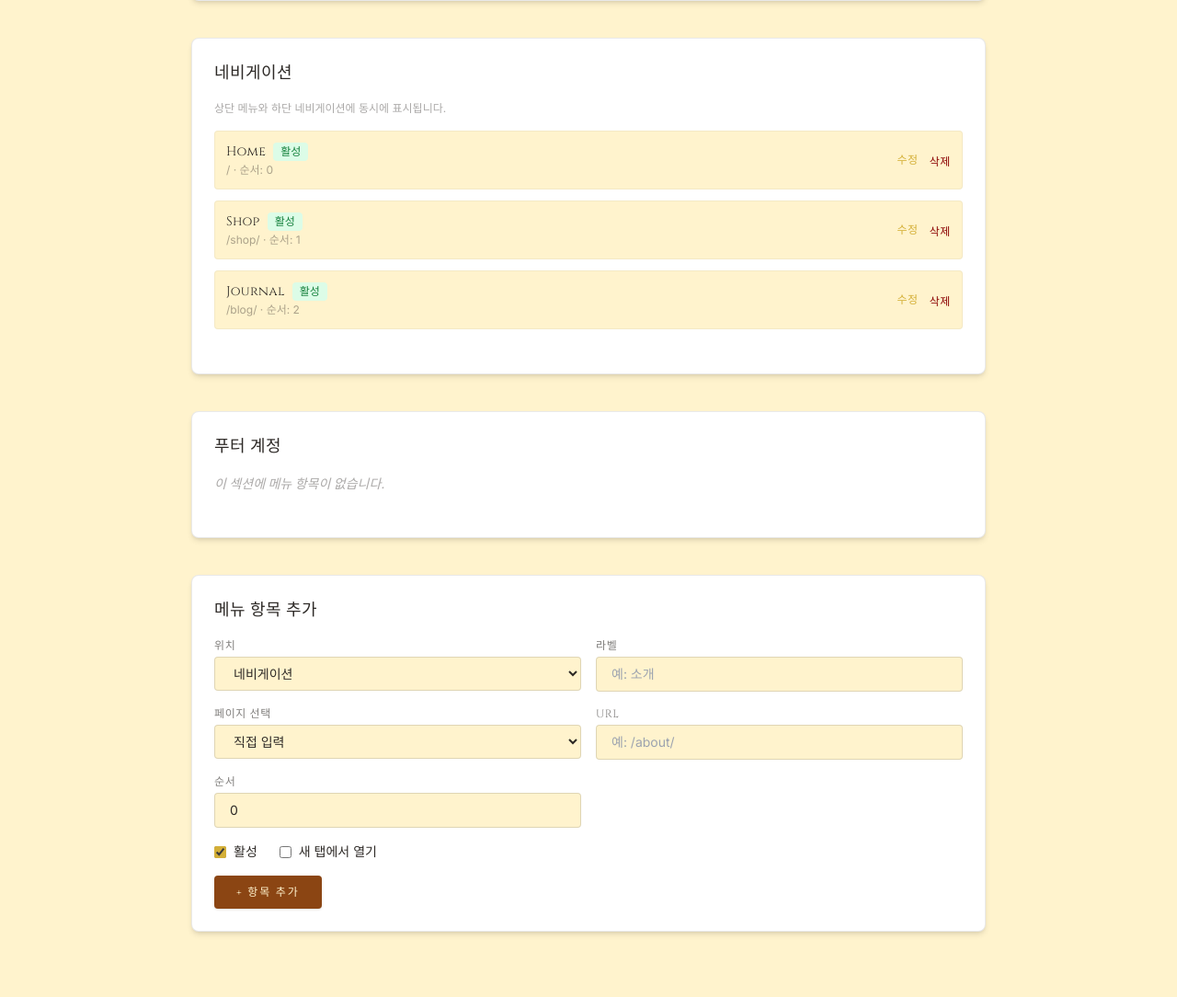
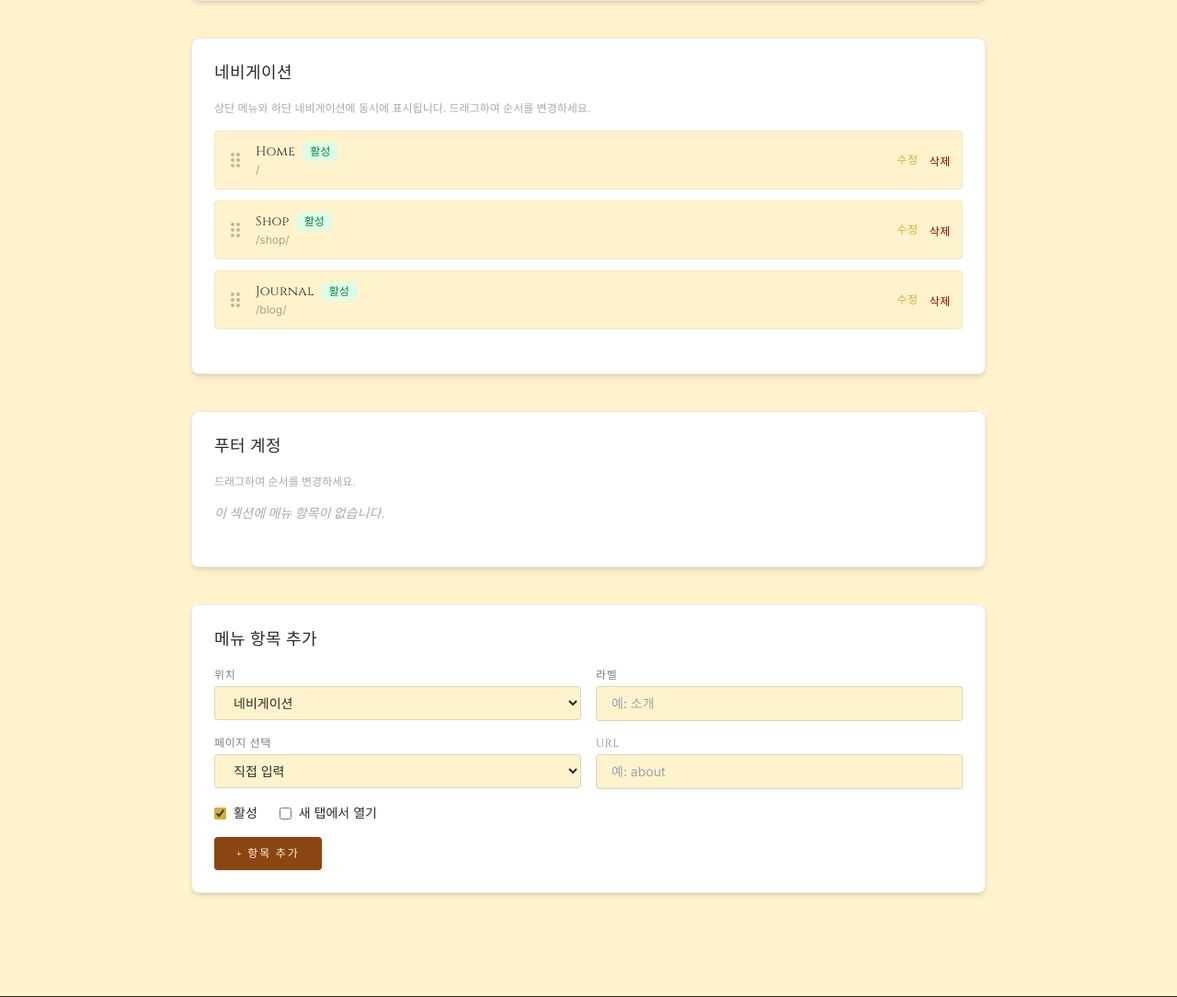
Before and after one commit to catcatdo/atelier, a Django app: page /shop/manage/menu/ in a window 1280 px wide. Shown: the part 801-1885 px from the top of the page at 92% size. Run offline with Django 4.2, Linux system fonts and the light colour scheme; the visitor is signed in with stand-in values (Sample User, id 1); data comes from the database, SQL or seed files in the repository; data that the repository does not hold is empty; some libraries are stand-ins or nearby versions; some web fonts are replaced.

Commit message:
Add drag-and-drop menu reordering and URL auto-format
- Add SortableJS drag-and-drop for menu item ordering (replaces manual number input)
- Add AJAX reorder endpoint to persist drag order without page reload
- Auto-format URL input: typing "about" becomes "/about/" on blur
- External URLs (http/https) are left untouched

Co-Authored-By: Claude Opus 4.6 <noreply@anthropic.com>

```diff
--- a/shop/urls.py
+++ b/shop/urls.py
@@ -21,6 +21,7 @@ urlpatterns = [
     path('manage/menu/add/', views.manage_menu_add_view, name='manage_menu_add'),
     path('manage/menu/<int:pk>/edit/', views.manage_menu_edit_view, name='manage_menu_edit'),
     path('manage/menu/<int:pk>/delete/', views.manage_menu_delete_view, name='manage_menu_delete'),
+    path('manage/menu/reorder/', views.manage_menu_reorder_view, name='manage_menu_reorder'),
     path('manage/site-settings/', views.manage_site_settings_view, name='manage_site_settings'),
     path('manage/page/create/', views.manage_page_create_view, name='manage_page_create'),
     path('manage/page/<int:pk>/edit/', views.manage_page_edit_view, name='manage_page_edit'),
--- a/shop/views.py
+++ b/shop/views.py
@@ -620,6 +620,22 @@ def manage_menu_delete_view(request, pk):
     return redirect('manage_menu')
 
 
+@staff_member_required
+def manage_menu_reorder_view(request):
+    import json
+    from django.http import JsonResponse
+    if request.method == 'POST':
+        try:
+            data = json.loads(request.body)
+            order = data.get('order', [])
+            for idx, pk in enumerate(order):
+                MenuItem.objects.filter(pk=pk).update(display_order=idx)
+            return JsonResponse({'ok': True})
+        except (json.JSONDecodeError, TypeError):
+            return JsonResponse({'ok': False}, status=400)
+    return JsonResponse({'ok': False}, status=405)
+
+
 # ── Page Views ──
 
 
--- a/templates/shop/manage_menu.html
+++ b/templates/shop/manage_menu.html
@@ -127,13 +127,18 @@
     <div class="mb-10 bg-white rounded-lg border border-charcoal/10 shadow-md p-6">
         <h2 class="font-heading text-lg text-charcoal tracking-wide mb-4">{{ section_label }}</h2>
         {% if section_key == 'header' %}
-        <p class="text-charcoal/40 text-xs mb-4">상단 메뉴와 하단 네비게이션에 동시에 표시됩니다.</p>
+        <p class="text-charcoal/40 text-xs mb-4">상단 메뉴와 하단 네비게이션에 동시에 표시됩니다. 드래그하여 순서를 변경하세요.</p>
+        {% else %}
+        <p class="text-charcoal/40 text-xs mb-4">드래그하여 순서를 변경하세요.</p>
         {% endif %}
 
         {% if items %}
-        <div class="space-y-3 mb-6">
+        <div class="space-y-3 mb-6 sortable-list" data-location="{{ section_key }}">
             {% for item in items %}
-            <div class="flex items-center gap-4 bg-parchment rounded p-3 border border-charcoal/5">
+            <div class="flex items-center gap-3 bg-parchment rounded p-3 border border-charcoal/5 sortable-item" data-id="{{ item.pk }}">
+                <div class="drag-handle cursor-grab active:cursor-grabbing text-charcoal/30 hover:text-charcoal/60 transition flex-shrink-0 select-none" title="드래그하여 순서 변경">
+                    <svg class="w-5 h-5" fill="currentColor" viewBox="0 0 20 20"><path d="M7 2a2 2 0 10.001 4.001A2 2 0 007 2zm0 6a2 2 0 10.001 4.001A2 2 0 007 8zm0 6a2 2 0 10.001 4.001A2 2 0 007 14zm6-8a2 2 0 10-.001-4.001A2 2 0 0013 6zm0 2a2 2 0 10.001 4.001A2 2 0 0013 8zm0 6a2 2 0 10.001 4.001A2 2 0 0013 14z"/></svg>
+                </div>
                 <div class="flex-1 min-w-0">
                     <div class="flex items-center gap-2 flex-wrap">
                         <span class="text-sm text-charcoal font-heading tracking-wide">{{ item.label }}</span>
@@ -146,7 +151,7 @@
                         <span class="text-xs bg-blue-50 text-blue-600 px-2 py-0.5 rounded">새 탭</span>
                         {% endif %}
                     </div>
-                    <p class="text-xs text-charcoal/40 mt-0.5">{{ item.url }} &middot; 순서: {{ item.display_order }}</p>
+                    <p class="text-xs text-charcoal/40 mt-0.5">{{ item.url }}</p>
                 </div>
                 <div class="flex items-center gap-3">
                     <a href="{% url 'manage_menu_edit' item.pk %}"
@@ -199,13 +204,8 @@
                 </div>
                 <div>
                     <label class="block text-xs font-heading tracking-wider text-charcoal/60 mb-1">URL</label>
-                    <input type="text" name="url" id="add-url-input" required placeholder="예: /about/"
-                           class="w-full px-4 py-2 bg-parchment border border-charcoal/15 rounded focus:border-gold focus:ring-1 focus:ring-gold outline-none transition text-charcoal text-sm">
-                </div>
-                <div>
-                    <label class="block text-xs font-heading tracking-wider text-charcoal/60 mb-1">순서</label>
-                    <input type="number" name="display_order" value="0" min="0"
-                           class="w-full px-4 py-2 bg-parchment border border-charcoal/15 rounded focus:border-gold focus:ring-1 focus:ring-gold outline-none transition text-charcoal text-sm">
+                    <input type="text" name="url" id="add-url-input" required placeholder="예: about"
+                           class="w-full px-4 py-2 bg-parchment border border-charcoal/15 rounded focus:border-gold focus:ring-1 focus:ring-gold outline-none transition text-charcoal text-sm url-auto-format">
                 </div>
             </div>
             <div class="flex items-center gap-6 mb-4">
@@ -225,4 +225,44 @@
         </form>
     </div>
 </section>
+
+<!-- SortableJS -->
+<script src="https://cdn.jsdelivr.net/npm/sortablejs@1.15.6/Sortable.min.js"></script>
+<script>
+(function() {
+    // Drag & drop reordering
+    document.querySelectorAll('.sortable-list').forEach(function(list) {
+        new Sortable(list, {
+            handle: '.drag-handle',
+            animation: 200,
+            ghostClass: 'opacity-30',
+            onEnd: function() {
+                var items = list.querySelectorAll('.sortable-item');
+                var order = [];
+                items.forEach(function(el) { order.push(parseInt(el.dataset.id)); });
+                fetch('{% url "manage_menu_reorder" %}', {
+                    method: 'POST',
+                    headers: {
+                        'Content-Type': 'application/json',
+                        'X-CSRFToken': document.querySelector('[name=csrfmiddlewaretoken]').value
+                    },
+                    body: JSON.stringify({order: order})
+                });
+            }
+        });
+    });
+
+    // URL auto-format: about → /about/
+    document.querySelectorAll('.url-auto-format').forEach(function(input) {
+        input.addEventListener('blur', function() {
+            if (this.readOnly) return;
+            var v = this.value.trim();
+            if (!v || v.startsWith('http://') || v.startsWith('https://')) return;
+            if (v.charAt(0) !== '/') v = '/' + v;
+            if (v.charAt(v.length - 1) !== '/') v = v + '/';
+            this.value = v;
+        });
+    });
+})();
+</script>
 {% endblock %}
```
Also changed, not shown: templates/shop/manage_menu_edit.html (+13 -1 lines).
